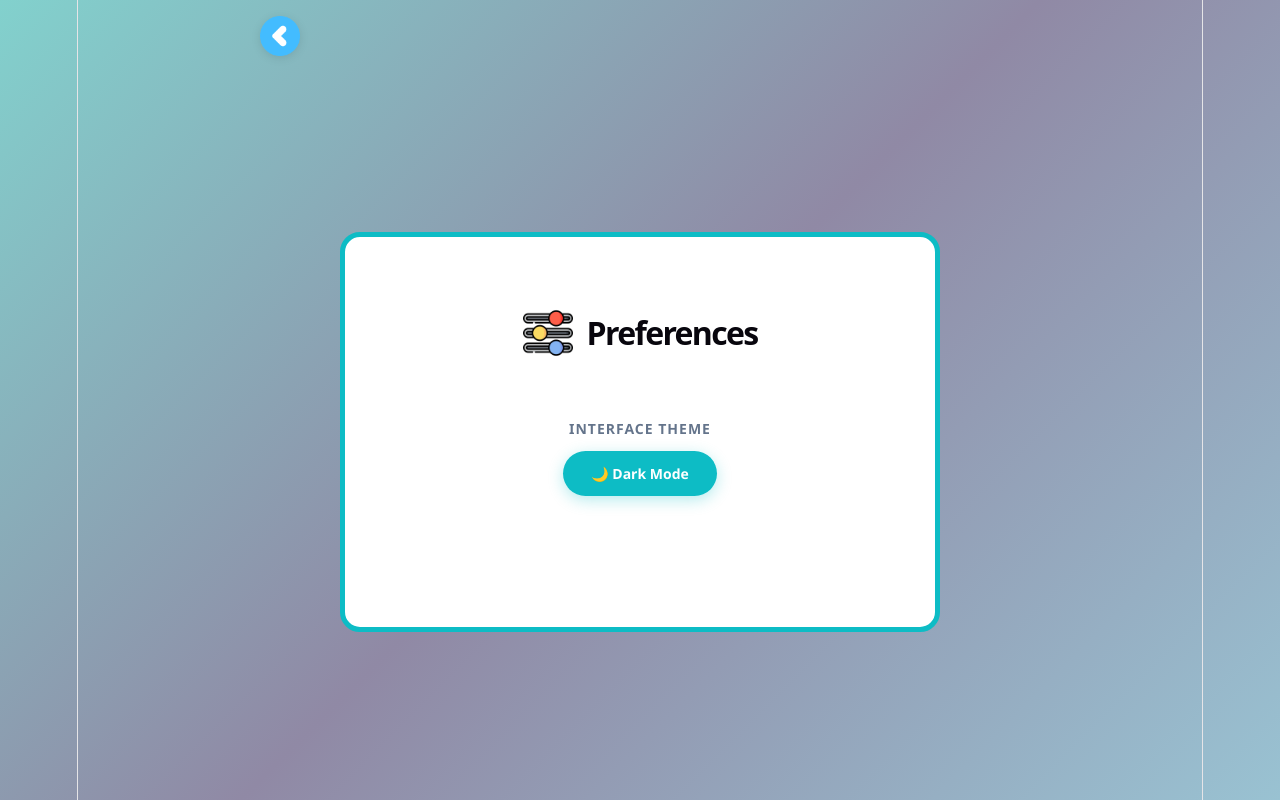
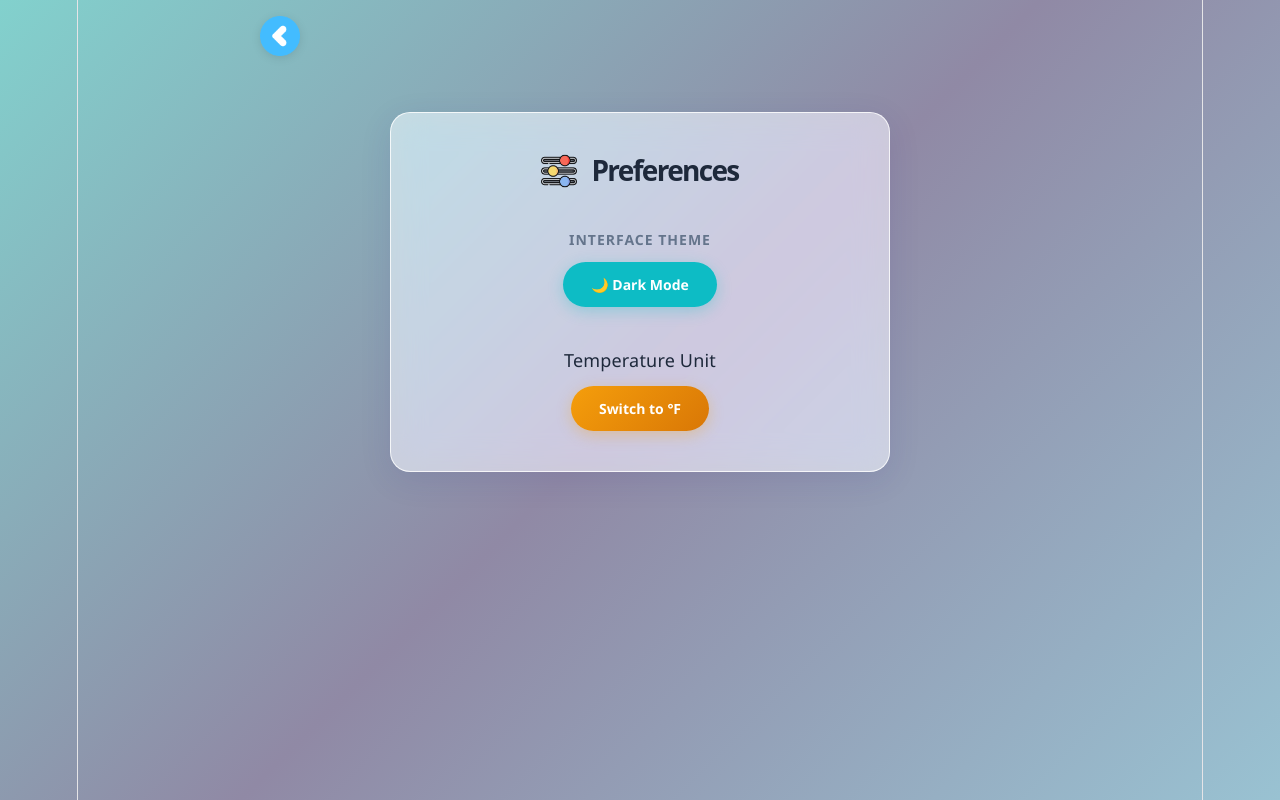
Before and after one commit to Qhathizwe/Sky-View-Weather-App, a React (Vite) app: page /settings-page in a window 1280 px wide. Built offline with nearby package versions, Linux system fonts and the light colour scheme; the HTML template or start-up script is replaced by a standard one.

Commit message:
adding conversions and passing tem to components

```diff
--- a/src/Components/preferences/Preferences.module.css
+++ b/src/Components/preferences/Preferences.module.css
@@ -1,32 +1,28 @@
-
 .PreferenceContainer {
   width: 100%;
   min-height: calc(100vh - 80px);
   display: flex;
   justify-content: center;
-    align-items: center;
+  align-items: flex-start;
+  padding-top: 40px;
 }
 
 .PreferenceContent {
+  background: var(--glass-bg);
+  backdrop-filter: blur(16px) saturate(180%);
+  -webkit-backdrop-filter: blur(16px) saturate(180%);
+  border: 1px solid var(--glass-border);
+  border-radius: var(--card-radius);
+  box-shadow: var(--glass-shadow);
+  color: var(--glass-text);
+  transition: all 0.3s ease;
+
+  width: min(92%, 500px);
+  padding: 40px 32px;
   display: flex;
   flex-direction: column;
-    gap: 60px;
-    width: 62%;
-    max-width: 600px;
-    height: 400px;
-
-
-    background-color: var(--card-bg);
-    backdrop-filter: blur(10px);
-    border: 5px solid #0dbcc5;
-    border-radius: 20px;
-
-
-    justify-content: center;
+  gap: 40px;
   align-items: center;
-    box-sizing: border-box;
-    padding: 24px;
-    transition: background-color 0.3s ease;
 }
 
 .title {
@@ -34,34 +30,42 @@
   align-items: center;
   justify-content: center;
   gap: 14px;
-    text-align: center;
-    color: #0dbcc5;
+  width: 100%;
 }
 
 .title img {
-    width: 50px;
-    height: 50px;
+  width: 36px;
+  height: 36px;
   object-fit: contain;
+  opacity: 0.9;
 }
 
 .title h1 {
-    font-size: 32px;
+  font-size: 28px;
   margin: 0;
-    font-weight: 600;
+  font-weight: 700;
+  color: var(--text-primary);
 }
 
-.theme {
+.theme,
+.unitSection {
   width: 100%;
   display: flex;
   justify-content: center;
 }
 
+@media (max-width: 480px) {
+  .PreferenceContent {
+    padding: 32px 20px;
+    gap: 32px;
+  }
 
-@media (max-width: 768px) {
-    .PreferenceContent {
-        width: 90%;
-        height: auto;
-        padding: 40px 16px;
-        gap: 40px;
+  .title h1 {
+    font-size: 22px;
+  }
+
+  .title img {
+    width: 28px;
+    height: 28px;
   }
 }
--- a/src/Components/preferences/Preferences.tsx
+++ b/src/Components/preferences/Preferences.tsx
@@ -1,8 +1,15 @@
-import styles from './Preferences.module.css'
-import PreferenceIcon from '../../assets/settings_Prefences/adjustment.png'
-import Themes from './Themes'
 
-const Preferences = () => {
+import styles from './Preferences.module.css';
+import PreferenceIcon from '../../assets/settings_Prefences/adjustment.png';
+import Themes from './Themes';
+import Units from '../preferences/Units';
+
+type PreferencesProps = {
+  units: '°C' | '°F';
+  changeUnits: () => void;
+};
+
+const Preferences: React.FC<PreferencesProps> = ({ units, changeUnits }) => {
   return (
     <div className={styles.PreferenceContainer}>
       <div className={styles.PreferenceContent}>
@@ -14,9 +21,13 @@ const Preferences = () => {
         <div className={styles.theme}>
           <Themes />
         </div>
-          <div></div>
+
+        <div className={styles.unitSection}>
+          <Units units={units} changeUnits={changeUnits} />
         </div>
       </div>
-  )
-}
-export default Preferences
+    </div>
+  );
+};
+
+export default Preferences;
```
Lines whose indentation alone changed are shown as unchanged.
